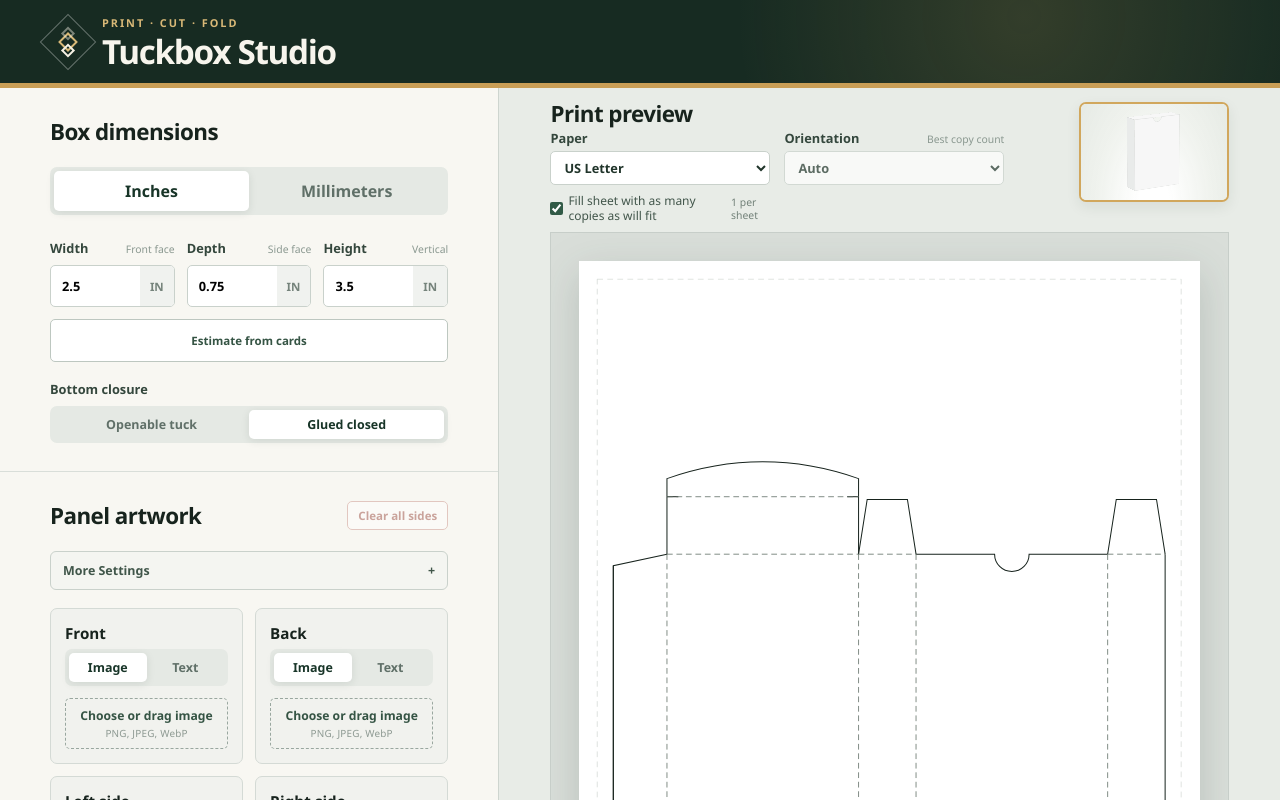
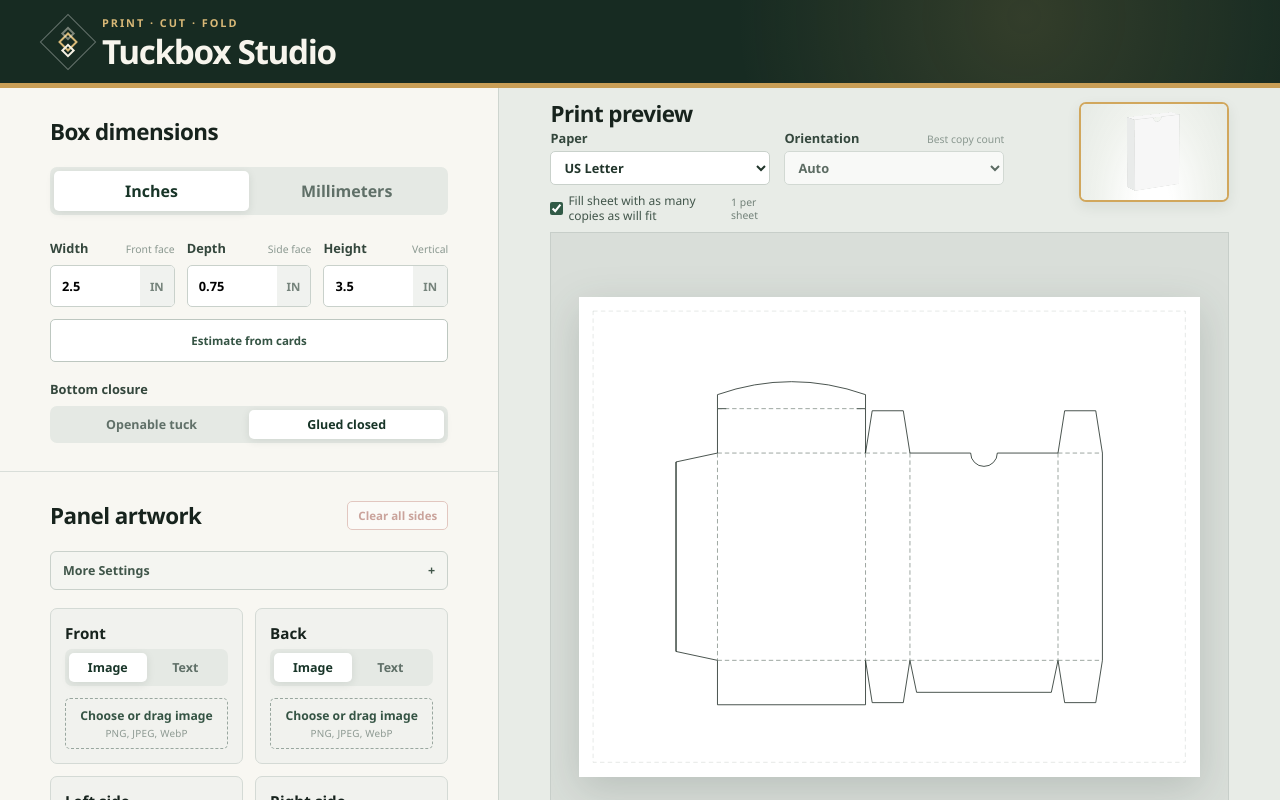
Before and after one commit to dprather12/tuckbox-gen, a React (Vite) app: page / in a window 1280 px wide. Shown: the top 800 px of the page. Built offline with nearby package versions, Linux system fonts and the light colour scheme.

Commit message:
fixed paper changing/best fit and unlocked dowload buttons on error

```diff
--- a/src/App.tsx
+++ b/src/App.tsx
@@ -273,6 +273,22 @@ export default function App() {
   const requiredHeight = printGeometry.totalHeight + BLEED_MM * 2 + SAFE_MARGIN_MM * 2;
   const calculatorCardLabel = dimensionCalculator.sleeved ? "Sleeved card" : "Card";
 
+  const handleUnitChange = (newUnit: Unit) => {
+    if (newUnit === unit) return;
+    const convertLength = (value: number) => {
+      const precision = newUnit === "in" ? 3 : 1;
+      return Number(fromMillimeters(toMillimeters(value, unit), newUnit).toFixed(precision));
+    };
+    setDimensions((current) => ({
+      width: convertLength(current.width),
+      depth: convertLength(current.depth),
+      height: convertLength(current.height)
+    }));
+    if (manualGlueTab) setGlueTabWidth((v) => convertLength(v));
+    if (manualTuckFlap) setTuckFlapWidth((v) => convertLength(v));
+    setUnit(newUnit);
+  };
+
   const setDimension = (key: keyof BoxDimensions, value: string) => {
     setDimensions((current) => ({ ...current, [key]: Number(value) }));
   };
@@ -416,7 +432,7 @@ export default function App() {
     ).length + (useWrapArtwork && wrapArtwork ? 1 : 0);
 
   const handlePdf = async () => {
-    if (!svgRef.current || !fits) return;
+    if (!svgRef.current || !dimensionsValid || !paperDimensionsValid || !printPercentageValid) return;
     setExporting(true);
     try {
       await downloadPdf(svgRef.current, paper, false);
@@ -460,10 +476,10 @@ export default function App() {
             </div>
 
             <div className="segmented">
-              <button className={unit === "in" ? "active" : ""} onClick={() => setUnit("in")} type="button">
+              <button className={unit === "in" ? "active" : ""} onClick={() => handleUnitChange("in")} type="button">
                 Inches
               </button>
-              <button className={unit === "mm" ? "active" : ""} onClick={() => setUnit("mm")} type="button">
+              <button className={unit === "mm" ? "active" : ""} onClick={() => handleUnitChange("mm")} type="button">
                 Millimeters
               </button>
             </div>
@@ -1085,7 +1101,7 @@ export default function App() {
                 <button
                   className="secondary-button"
                   type="button"
-                  disabled={!fits}
+                  disabled={!dimensionsValid || !paperDimensionsValid || !printPercentageValid}
                   onClick={() => {
                     if (!svgRef.current) return;
                     downloadSvg(svgRef.current, false);
@@ -1101,7 +1117,7 @@ export default function App() {
                 >
                   Download SVG
                 </button>
-                <button className="primary-button" type="button" disabled={!fits || exporting} onClick={handlePdf}>
+                <button className="primary-button" type="button" disabled={!dimensionsValid || !paperDimensionsValid || !printPercentageValid || exporting} onClick={handlePdf}>
                   {exporting ? "Building PDF…" : "Download PDF"}
                 </button>
               </div>
--- a/src/geometry.ts
+++ b/src/geometry.ts
@@ -152,27 +152,27 @@ export function resolvePaper(
   maximizeCopies = false,
   customDimensions?: PaperDimensions
 ): Paper {
-  const candidates = [
-    getPaper(size, "portrait", customDimensions),
-    getPaper(size, "landscape", customDimensions)
-  ];
+  const portrait = getPaper(size, "portrait", customDimensions);
+  const landscape = getPaper(size, "landscape", customDimensions);
+
+  if (maximizeCopies || orientation === "auto") {
+    const portraitCount = countDielinesOnPaper(dielineWidth, dielineHeight, portrait);
+    const landscapeCount = countDielinesOnPaper(dielineWidth, dielineHeight, landscape);
+
+    if (landscapeCount > portraitCount) return landscape;
+    if (portraitCount > landscapeCount) return portrait;
+
+    // Tied copy count: respect the user's orientation preference (landscape wins if auto)
     if (maximizeCopies) {
-    return candidates.reduce((best, current) =>
-      countDielinesOnPaper(dielineWidth, dielineHeight, current) >
-      countDielinesOnPaper(dielineWidth, dielineHeight, best)
-        ? current
-        : best
-    );
+      return orientation === "portrait" ? portrait : landscape;
     }
 
-  if (orientation !== "auto") {
-    return getPaper(size, orientation, customDimensions);
-  }
-
-  const fitting = candidates.find((paper) => fitsOnPaper(dielineWidth, dielineHeight, paper));
+    // "auto" with equal counts: prefer whichever fits by fitsOnPaper check (portrait first)
+    const fitting = [portrait, landscape].find((p) => fitsOnPaper(dielineWidth, dielineHeight, p));
     if (fitting) return fitting;
 
-  return candidates.reduce((best, current) => {
+    // Neither fits: return the one with least overflow
+    return [portrait, landscape].reduce((best, current) => {
       const bestOverflow =
         Math.max(0, dielineWidth - (best.width - SAFE_MARGIN_MM * 2)) +
         Math.max(0, dielineHeight - (best.height - SAFE_MARGIN_MM * 2));
@@ -181,6 +181,9 @@ export function resolvePaper(
         Math.max(0, dielineHeight - (current.height - SAFE_MARGIN_MM * 2));
       return currentOverflow < bestOverflow ? current : best;
     });
+  }
+
+  return getPaper(size, orientation, customDimensions);
 }
 
 export function countDielinesOnPaper(
```
Lines whose indentation alone changed are shown as unchanged.
